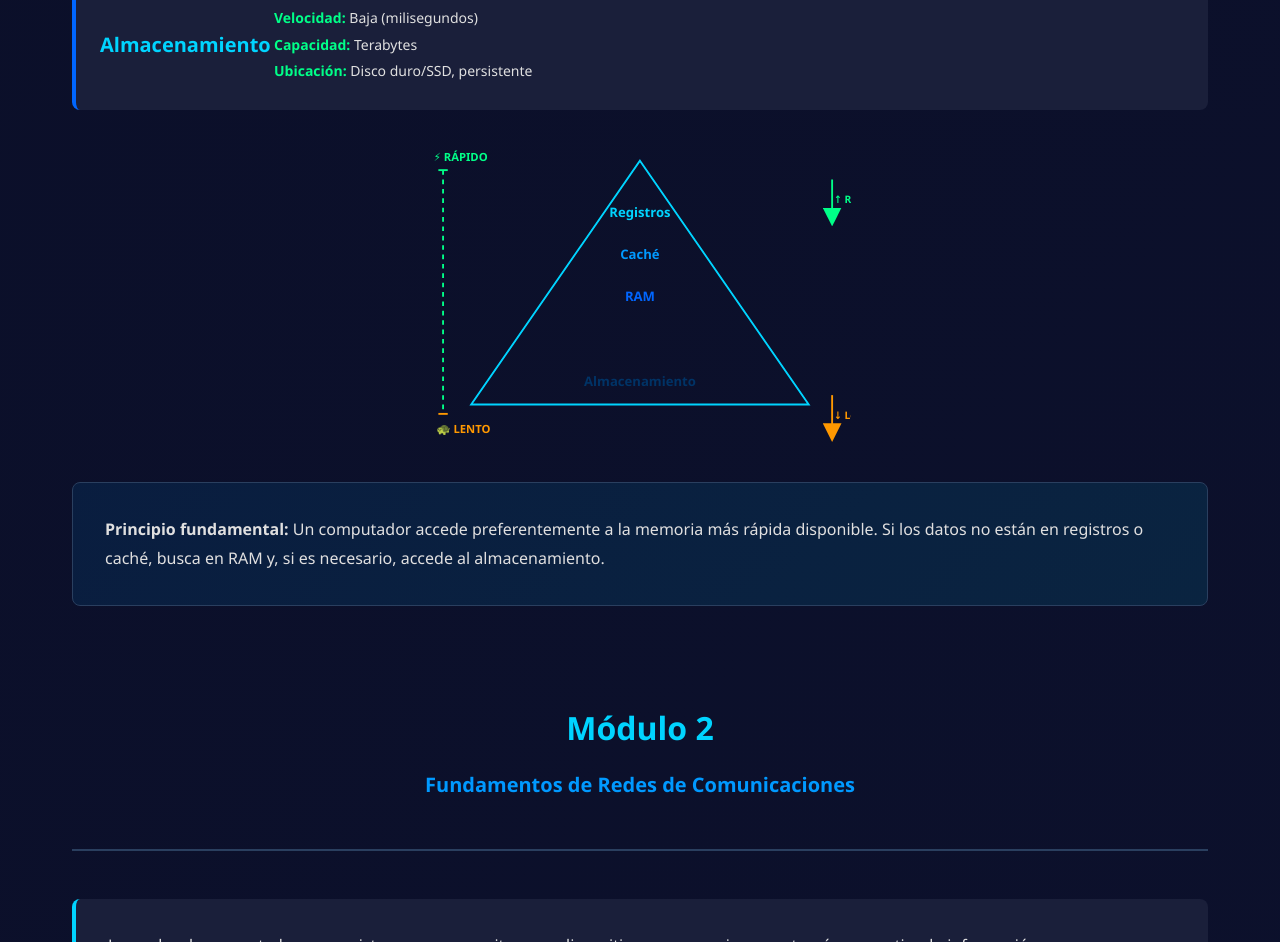
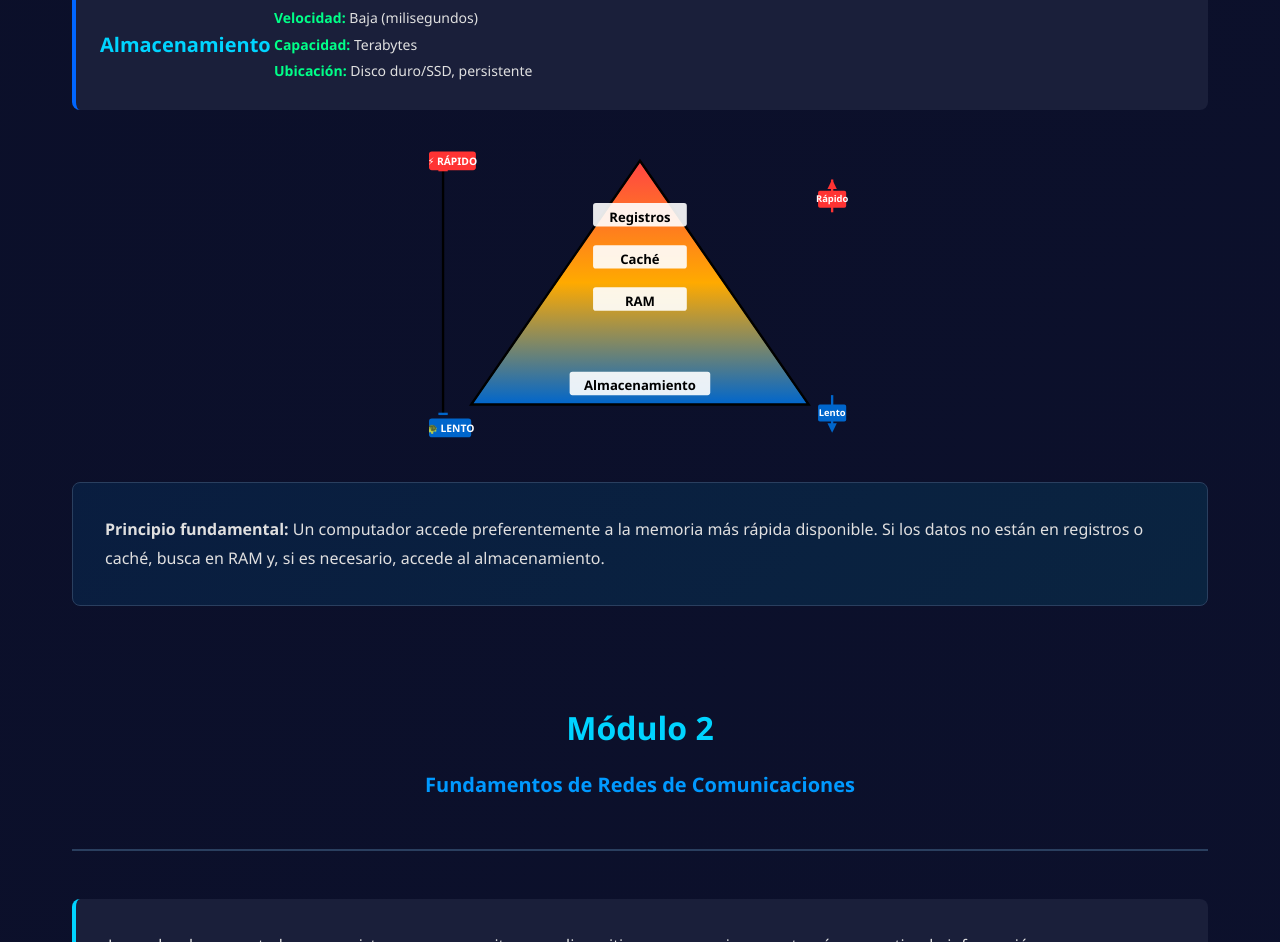
Before and after one commit to DavidCruzCarriel/Portal_Web_sobre_Estructura_Pc_y_Redes, a plain HTML site: page index.html in a window 1280 px wide. Shown: the part 3516-4458 px from the top of the page. Drawn offline with Linux system fonts and the light colour scheme.

Commit message:
modificacion de piramide, fuente, ocupacion

```diff
--- a/index.html
+++ b/index.html
@@ -222,51 +222,63 @@
 
                 <div class="memory-diagram">
                     <svg viewBox="0 0 450 320" class="pyramid-diagram">
-                        <!-- Pirámide -->
-                        <polygon points="225,20 405,280 45,280" fill="none" stroke="#00d4ff" stroke-width="2"/>
-                        <line x1="225" y1="20" x2="405" y2="280" stroke="#00d4ff" stroke-width="1"/>
-                        <line x1="225" y1="20" x2="45" y2="280" stroke="#00d4ff" stroke-width="1"/>
+                        <!-- Pirámide con colores optimizados para PDF -->
+                        <defs>
+                            <linearGradient id="pyramidGradient" x1="0%" y1="0%" x2="0%" y2="100%">
+                                <stop offset="0%" style="stop-color:#ff4444;stop-opacity:1" />
+                                <stop offset="50%" style="stop-color:#ffaa00;stop-opacity:1" />
+                                <stop offset="100%" style="stop-color:#0066cc;stop-opacity:1" />
+                            </linearGradient>
+                        </defs>
 
-                        <!-- Etiquetas principales -->
-                        <text x="225" y="80" text-anchor="middle" fill="#00d4ff" font-weight="bold" font-size="14">Registros</text>
-                        <text x="225" y="125" text-anchor="middle" fill="#0099ff" font-weight="bold" font-size="14">Caché</text>
-                        <text x="225" y="170" text-anchor="middle" fill="#0066ff" font-weight="bold" font-size="14">RAM</text>
-                        <text x="225" y="260" text-anchor="middle" fill="#003366" font-weight="bold" font-size="14">Almacenamiento</text>
+                        <!-- Pirámide con gradiente -->
+                        <polygon points="225,20 405,280 45,280" fill="url(#pyramidGradient)" stroke="#000000" stroke-width="2.5"/>
+                        <line x1="225" y1="20" x2="405" y2="280" stroke="#000000" stroke-width="1.5"/>
+                        <line x1="225" y1="20" x2="45" y2="280" stroke="#000000" stroke-width="1.5"/>
+
+                        <!-- Etiquetas principales con fondo para mejor visibilidad en PDF -->
+                        <rect x="175" y="65" width="100" height="25" fill="#ffffff" opacity="0.9" rx="3"/>
+                        <text x="225" y="85" text-anchor="middle" fill="#000000" font-weight="bold" font-size="14">Registros</text>
+
+                        <rect x="175" y="110" width="100" height="25" fill="#ffffff" opacity="0.9" rx="3"/>
+                        <text x="225" y="130" text-anchor="middle" fill="#000000" font-weight="bold" font-size="14">Caché</text>
+
+                        <rect x="175" y="155" width="100" height="25" fill="#ffffff" opacity="0.9" rx="3"/>
+                        <text x="225" y="175" text-anchor="middle" fill="#000000" font-weight="bold" font-size="14">RAM</text>
+
+                        <rect x="150" y="245" width="150" height="25" fill="#ffffff" opacity="0.9" rx="3"/>
+                        <text x="225" y="265" text-anchor="middle" fill="#000000" font-weight="bold" font-size="14">Almacenamiento</text>
 
                         <!-- Escala de velocidad - Lado izquierdo -->
                         <g>
                             <!-- Línea vertical de velocidad -->
-                            <line x1="15" y1="30" x2="15" y2="290" stroke="#00ff88" stroke-width="2" stroke-dasharray="5,5"/>
+                            <line x1="15" y1="30" x2="15" y2="290" stroke="#000000" stroke-width="2.5"/>
 
                             <!-- Indicador de RÁPIDO (arriba) -->
-                            <text x="5" y="20" fill="#00ff88" font-weight="bold" font-size="12">⚡ RÁPIDO</text>
-                            <line x1="10" y1="30" x2="20" y2="30" stroke="#00ff88" stroke-width="2"/>
+                            <rect x="0" y="10" width="50" height="20" fill="#ff3333" rx="3"/>
+                            <text x="25" y="24" text-anchor="middle" fill="#ffffff" font-weight="bold" font-size="11">⚡ RÁPIDO</text>
+                            <line x1="10" y1="30" x2="20" y2="30" stroke="#ff3333" stroke-width="2.5"/>
 
                             <!-- Indicador de LENTO (abajo) -->
-                            <text x="8" y="310" fill="#ff9800" font-weight="bold" font-size="12">🐢 LENTO</text>
-                            <line x1="10" y1="290" x2="20" y2="290" stroke="#ff9800" stroke-width="2"/>
+                            <rect x="0" y="295" width="45" height="20" fill="#0066cc" rx="3"/>
+                            <text x="22" y="309" text-anchor="middle" fill="#ffffff" font-weight="bold" font-size="11">🐢 LENTO</text>
+                            <line x1="10" y1="290" x2="20" y2="290" stroke="#0066cc" stroke-width="2.5"/>
                         </g>
 
                         <!-- Flechas de velocidad - Lado derecho -->
                         <g>
                             <!-- Flecha grande RÁPIDO (arriba) -->
-                            <path d="M 430 40 L 430 80" stroke="#00ff88" stroke-width="2" fill="none" marker-end="url(#arrowhead-fast)"/>
-                            <text x="432" y="65" fill="#00ff88" font-weight="bold" font-size="11">↑ Rápido</text>
+                            <line x1="430" y1="40" x2="430" y2="75" stroke="#ff3333" stroke-width="2.5"/>
+                            <polygon points="430,40 425,50 435,50" fill="#ff3333"/>
+                            <rect x="415" y="52" width="30" height="18" fill="#ff3333" rx="2"/>
+                            <text x="430" y="64" text-anchor="middle" fill="#ffffff" font-weight="bold" font-size="10">Rápido</text>
 
                             <!-- Flecha grande LENTO (abajo) -->
-                            <path d="M 430 270 L 430 310" stroke="#ff9800" stroke-width="2" fill="none" marker-end="url(#arrowhead-slow)"/>
-                            <text x="432" y="295" fill="#ff9800" font-weight="bold" font-size="11">↓ Lento</text>
+                            <line x1="430" y1="270" x2="430" y2="305" stroke="#0066cc" stroke-width="2.5"/>
+                            <polygon points="430,310 425,300 435,300" fill="#0066cc"/>
+                            <rect x="415" y="280" width="30" height="18" fill="#0066cc" rx="2"/>
+                            <text x="430" y="292" text-anchor="middle" fill="#ffffff" font-weight="bold" font-size="10">Lento</text>
                         </g>
-
-                        <!-- Marcadores de flechas -->
-                        <defs>
-                            <marker id="arrowhead-fast" markerWidth="10" markerHeight="10" refX="5" refY="5" orient="auto">
-                                <polygon points="0 0, 10 5, 0 10" fill="#00ff88"/>
-                            </marker>
-                            <marker id="arrowhead-slow" markerWidth="10" markerHeight="10" refX="5" refY="5" orient="auto">
-                                <polygon points="0 0, 10 5, 0 10" fill="#ff9800"/>
-                            </marker>
-                        </defs>
                     </svg>
                 </div>
 
@@ -1046,7 +1058,7 @@
 
                 <div class="author-info">
                     <div class="info-section">
-                        <h3>Posición Actual</h3>
+                        <h3>Ocupación</h3>
                         <p><strong>Cabo Primero de Policía Nacional del Ecuador</strong></p>
                     </div>
 
```
